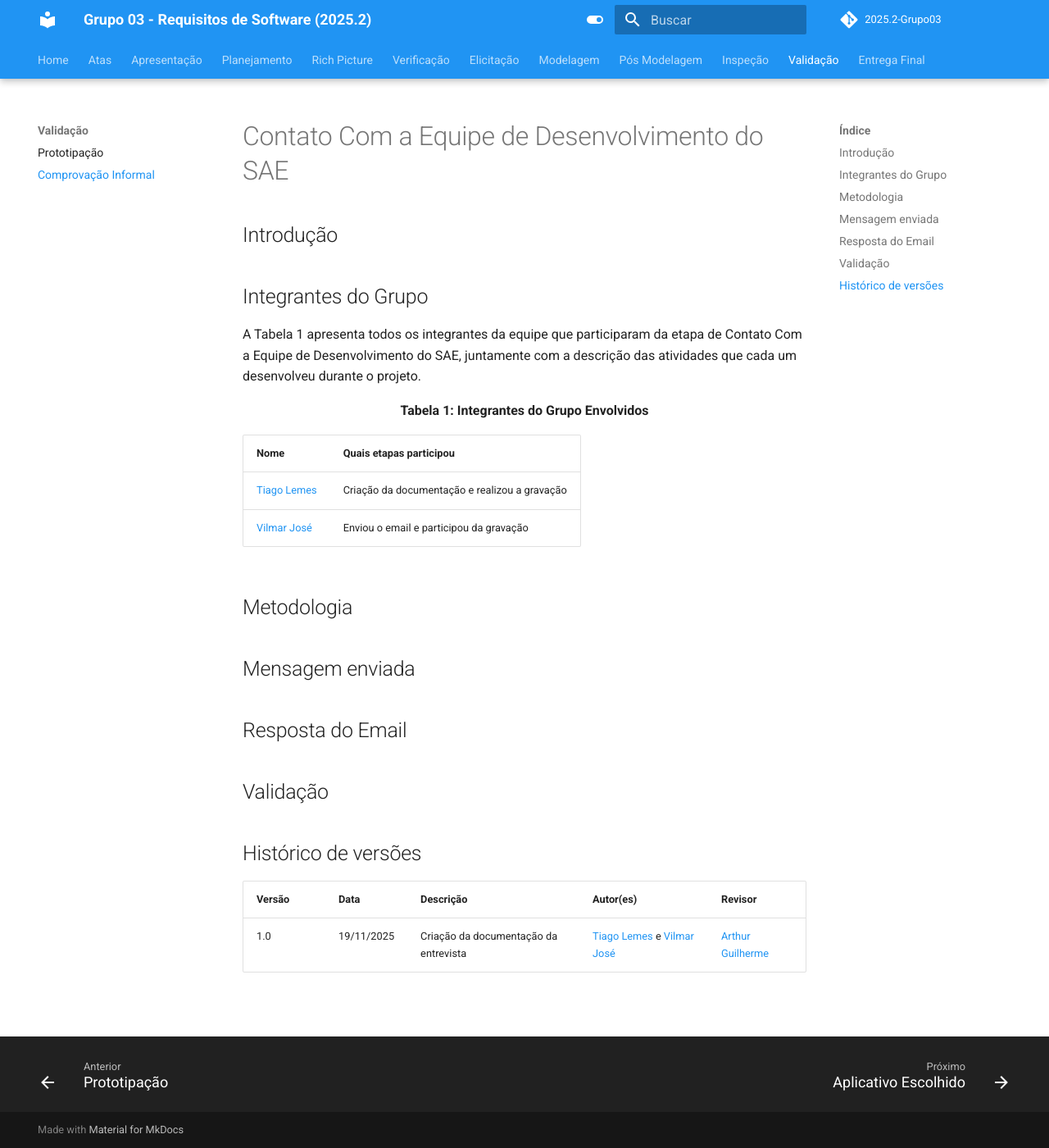
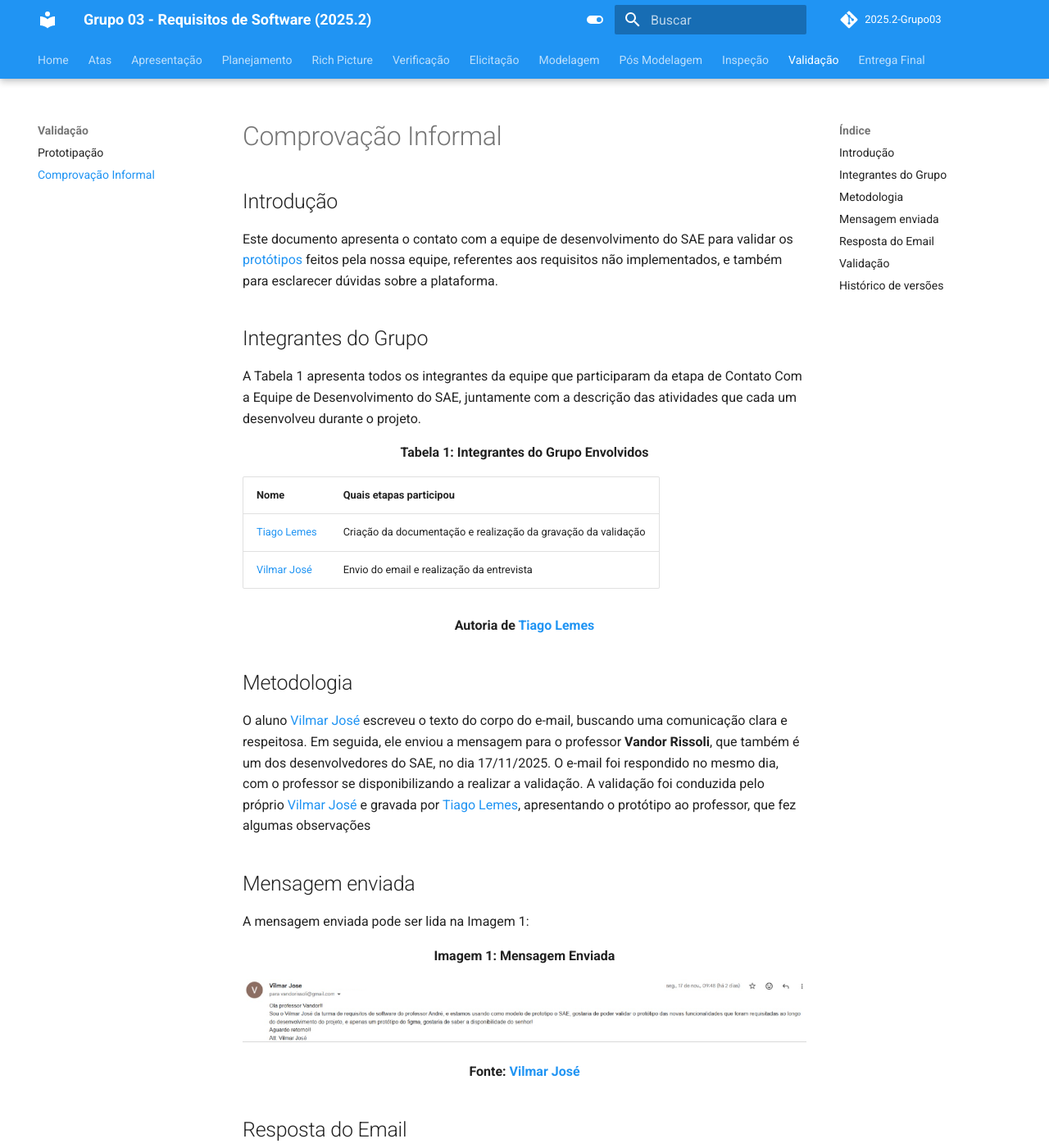
Before and after one commit to Requisitos-de-Software/2025.2-Grupo03, an MkDocs documentation site: the page built from docs/Validacao/contato.md, in a window 1280 px wide and 1400 px high. Shown: the whole window at 82% size. Built offline with MkDocs 1.6.1 and Material for MkDocs 9.7.7, drawn with Linux system fonts in a browser that asks for light colours; comment, search, counter and statistics services are not loaded; some of the changed text lies outside the part shown.

Commit message:
Update contato.md

```diff
--- a/docs/Validacao/contato.md
+++ b/docs/Validacao/contato.md
@@ -1,6 +1,8 @@
-# Contato Com a Equipe de Desenvolvimento do SAE
+# Comprovação Informal
 
 ## Introdução
+
+Este documento apresenta o contato com a equipe de desenvolvimento do SAE para validar os [protótipos](https://requisitos-de-software.github.io/2025.2-Grupo03/Validacao/prototipos/) feitos pela nossa equipe, referentes aos requisitos não implementados, e também para esclarecer dúvidas sobre a plataforma.
 
 ## Integrantes do Grupo
 A Tabela 1 apresenta todos os integrantes da equipe que participaram da etapa de Contato Com a Equipe de Desenvolvimento do SAE, juntamente com a descrição das atividades que cada um desenvolveu durante o projeto.
@@ -9,18 +11,60 @@
 
 | Nome            | Quais etapas participou                           |
 |-----------------|---------------------------------------------------|
-| [Tiago Lemes](https://github.com/TiagoTeixeira-2005) | Criação da documentação e realizou a gravação |
-| [Vilmar José](https://github.com/VilmarFagundes) | Enviou o email e participou da gravação |
+| [Tiago Lemes](https://github.com/TiagoTeixeira-2005) | Criação da documentação e realização da gravação da validação |
+| [Vilmar José](https://github.com/VilmarFagundes) | Envio do email e realização da entrevista |
+
+<div align="center"><strong>Autoria de <a href="https://github.com/TiagoTeixeira-2005">Tiago Lemes</a></strong></div>
 
 ## Metodologia
 
+O aluno [Vilmar José](https://github.com/VilmarFagundes) escreveu o texto do corpo do e-mail, buscando uma comunicação clara e respeitosa. Em seguida, ele enviou a mensagem para o professor **Vandor Rissoli**, que também é um dos desenvolvedores do SAE, no dia 17/11/2025. O e-mail foi respondido no mesmo dia, com o professor se disponibilizando a realizar a validação. A validação foi conduzida pelo próprio [Vilmar José](https://github.com/VilmarFagundes) e gravada por [Tiago Lemes](https://github.com/TiagoTeixeira-2005), apresentando o protótipo ao professor, que fez algumas observações
 
 ## Mensagem enviada
+
+A mensagem enviada pode ser lida na Imagem 1:
+
+<div align="center"><strong>Imagem 1: Mensagem Enviada</strong></div>
+
+![Figura 1: Mensagem Enviada](../imagens/email_enviado_vandor.png)
+
+<div align="center"><strong>Fonte: <a href="https://github.com/VilmarFagundes">Vilmar José</a></strong></div>
 
 
 ## Resposta do Email
 
+A resposta enviada pelo professor Vandor pode ser vista na Imagem 2:
+
+<div align="center"><strong>Imagem 2: Resposta do Email</strong></div>
+
+![Figura 1: Mensagem Enviada](../imagens/email_resposta_vandor.png)
+
+<div align="center"><strong>Fonte: <a href="https://github.com/VilmarFagundes">Vilmar José</a></strong></div>
+
 ## Validação
+
+A Tabela 2 mostra os participantes do grupo envolvidos na validação.
+
+<div align="center"><strong>Tabela 2: Participantes envolvidos</strong></div>
+
+| Nome |
+|------|
+| [Tiago Lemes](https://github.com/TiagoTeixeira-2005) |
+| [Vilmar José](https://github.com/VilmarFagundes) |
+
+<div align="center"><strong>Autoria de <a href="https://github.com/TiagoTeixeira-2005">Tiago Lemes</a></strong></div>
+
+A Tabela 3 apresenta as informações do desenvolvedor que participou da etapa de validação, incluindo seu nome e dados sobre a gravação, como data, hora e local.
+
+<div align="center"><strong>Tabela 4: Usuário Real e Informações da Gravação</strong></div>
+
+| Nome | Data | Hora | Local|
+|-------------------------|-----------------|-----------------|------------------|
+| Vandor Rissoli | 18/11/2025 | 10:30 | Faculdade de Ciências e Tecnologias em Engenharia – FCTE/UnB |
+
+<div align="center"><strong>Autoria de <a href="https://github.com/TiagoTeixeira-2005">Tiago Lemes</a></strong></div>
+
+Além disso, a gravação da validação pode ser visualizada em: [https://youtu.be/QN_z63bNDkk?si=b11FBNZvx7w8hrvX](https://youtu.be/QN_z63bNDkk?si=b11FBNZvx7w8hrvX)
 
 ## Histórico de versões
 | Versão | Data | Descrição | Autor(es) | Revisor |
```
